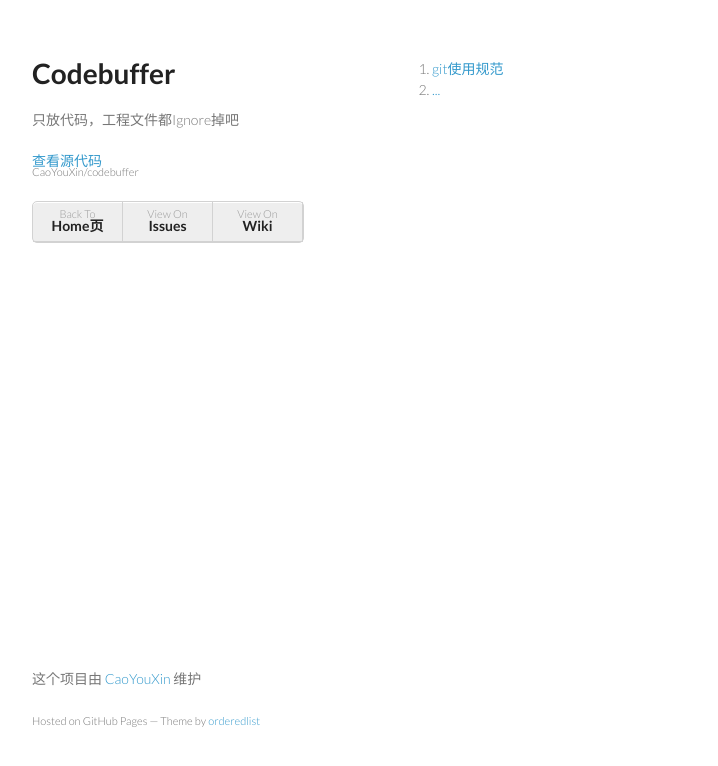
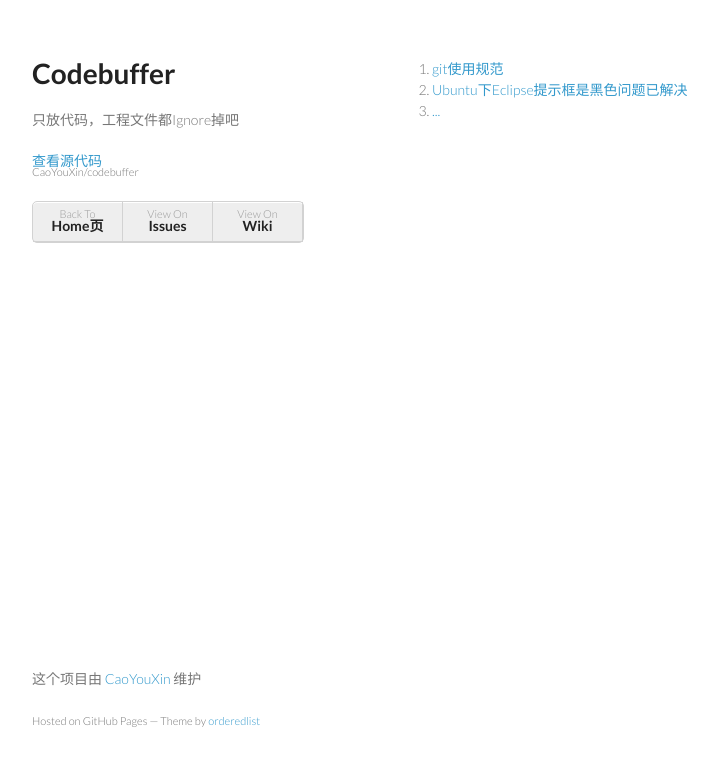
Before and after one commit to CaoYouXin/codebuffer, a plain HTML site: page docs/index.html in a window 1280 px wide. Shown: the whole page, without its empty margins (178-896 px from the left). Drawn offline with Linux system fonts and the light colour scheme.

Commit message:
Ubuntu下Eclipse提示框是黑色问题已解决

```diff
--- a/docs/index.html
+++ b/docs/index.html
@@ -39,6 +39,7 @@
 		<section>
 			<ol>
 				<li><a href="specifications/git-using.html">git使用规范</a></li>
+				<li><a href="../downloads/fix.sh">Ubuntu下Eclipse提示框是黑色问题已解决</a></li>
 				<li><a href="#">...</a></li>
 			</ol>
 		</section>
```
Also changed, not shown: 1 other file.
